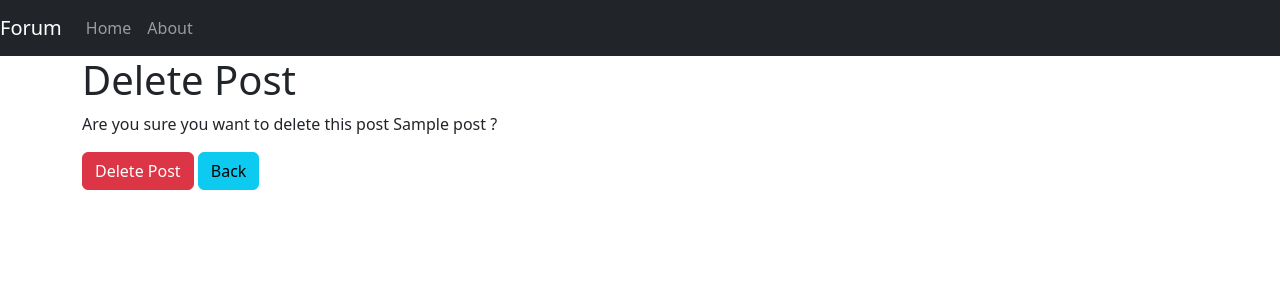
After one commit to brightfuture47/forum_prj, a Django app: page /delete_post/1 in a window 1280 px wide. The commit adds this page. Shown: the top 300 px of the page. Run offline with Django 4.2, Linux system fonts and the light colour scheme; tables that the repository leaves empty hold one stand-in row (values such as "Sample post").

Commit message:
pr 22 1^04^00

```diff
--- a/service/views.py
+++ b/service/views.py
@@ -3,6 +3,7 @@ from django.shortcuts import render, redirect
 from service.models import Post, Comment
 from django.views.generic import ListView, DetailView, CreateView, UpdateView, DeleteView
 from .forms import PostForm
+from django.urls import reverse_lazy
 
 def index(req):
     return render(req, 'index.html')
@@ -13,6 +14,7 @@ def about(req):
 class PostsView(ListView):
     model = Post
     template_name = "index.html"
+    ordering = ['-created_at']
 
 class DetailPostView(DetailView):
     model = Post
@@ -26,8 +28,10 @@ class CreatePostView(CreateView):
 
 class UpdatePostView(UpdateView):
     model = Post
-    template_name = "update_post.html"
+    template_name = "create_post.html"
+    form_class = PostForm
 
 class DeletePostView(DeleteView):
     model = Post
     template_name = "delete_post.html"
+    success_url = reverse_lazy('index')
--- /dev/null
+++ b/templates/delete_post.html
@@ -0,0 +1,13 @@
+{% extends "index.html" %}
+
+{% block content %}
+    <h1>Delete Post</h1>
+    <p>Are you sure you want to delete this post {{ post.title }} ?</p>
+    <form method="POST">
+        {% csrf_token %}
+        <button class="btn btn-danger">Delete Post</button>
+        <a class="btn btn-info" href="{% url 'index' %}">Back</a>
+    </form>
+
+
+{% endblock %}
--- a/templates/detail_post.html
+++ b/templates/detail_post.html
@@ -10,7 +10,7 @@
         <img src="{{ post.image.url }}">
     {% endif %}
     <hr>
-    <a href="" class="btn btn-primary">Edit</a>
-    <a href="" class="btn btn-danger">Delete</a>
+    <a href="{% url 'update_post' post.pk %}" class="btn btn-primary">Edit</a>
+    <a href="{% url 'delete_post' post.pk %}" class="btn btn-danger">Delete</a>
     <a href="" class="btn btn-info">Add comment</a>
 {% endblock %}
--- a/templates/index.html
+++ b/templates/index.html
@@ -34,8 +34,8 @@
                             <td><a href="{% url 'detail_post' post.pk %}">{{ post.title }}</a></td>
                             <td>{{ post.description }}</td>
                             <th scope="row">{{ post.created_at }}</th>
-                            <td><a href="" class="btn btn-primary">Edit</a></td>
-                            <td><a href="" class="btn btn-danger">Delete</a></td>
+                            <td><a href="{% url 'update_post' post.pk %}" class="btn btn-primary">Edit</a></td>
+                            <td><a href="{% url 'delete_post' post.pk %}" class="btn btn-danger">Delete</a></td>
                         </tr>
                         {% endfor %}
                     {% else %}
```
Also changed, not shown: media/1556945414_2_d1FrnqH_dyv4OUI_bfjfxWJ.jpg (added).
